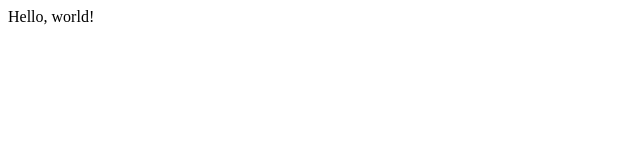
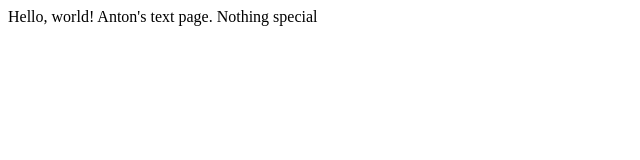
Before and after one commit to rumata82/project0, a plain HTML site: page index.html in a window 1280 px wide. Shown: the whole page, without its empty margins (0-640 px from the left). Drawn offline with Linux system fonts and the light colour scheme.

Commit message:
Second simple edit

```diff
--- a/index.html
+++ b/index.html
@@ -4,6 +4,8 @@
         <title>My Webpage</title>
     </head>
     <body>
-        Hello, world!
+        <div>
+            Hello, world! Anton's text page. Nothing special
+        </div>
     </body>
 </html>
```
